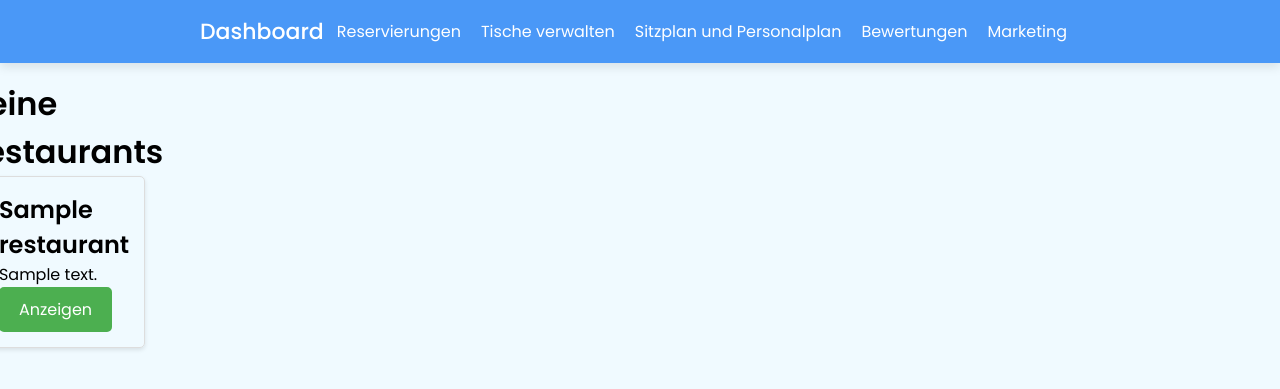
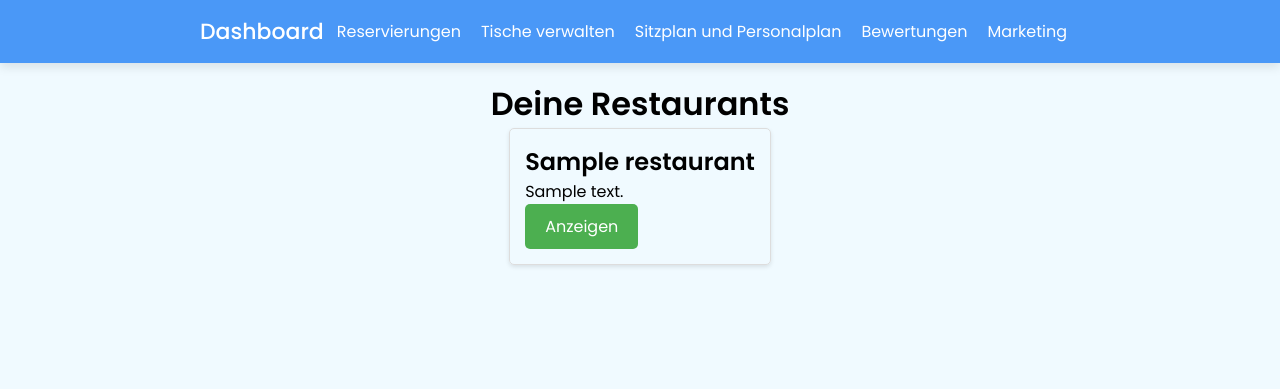
Before and after one commit to marten229/HomepageDashboardSystem, a Django app: template templates/dashboard.html in a window 1280 px wide. Shown: the top 389 px of the page. Run offline with Django 3.2, Linux system fonts and the light colour scheme; the template is opened without the code that fills it: most values are stand-ins (such as "Sample title", 1, 10 or a date in 2020).

Commit message:
Aussehen geandert

```diff
--- a/static/base.css
+++ b/static/base.css
@@ -9,8 +9,12 @@
 
 /* Header */
 header {
-  grid-column: 1 / 4;
+  grid-column: 1 / 3;
   grid-row: 1;
+}
+.block-content-container {
+  grid-column: 2 / 2;
+  grid-row: 2;
 }
 /* Neu */
 .container {
```
